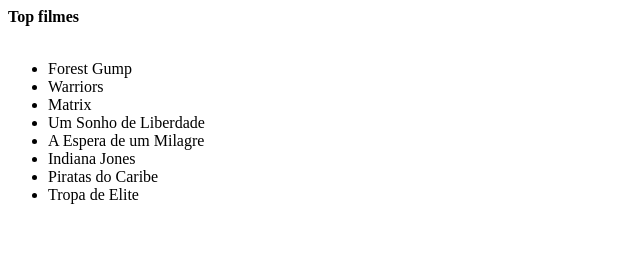
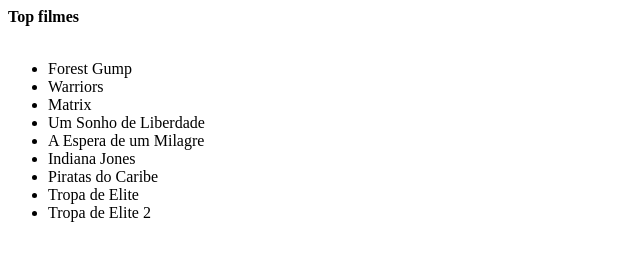
Before and after one commit to jethers/git-test, a plain HTML site: page myhtml.html in a window 1280 px wide. Shown: the whole page, without its empty margins (0-640 px from the left). Drawn offline with Linux system fonts and the light colour scheme.

Commit message:
Adicionado Tropa de Elite 2

```diff
--- a/myhtml.html
+++ b/myhtml.html
@@ -12,5 +12,6 @@
 <li>Indiana Jones</li>
 <li>Piratas do Caribe</li>
 <li>Tropa de Elite</li>
+<li>Tropa de Elite 2</li>
 </ul>
 </html>
```
